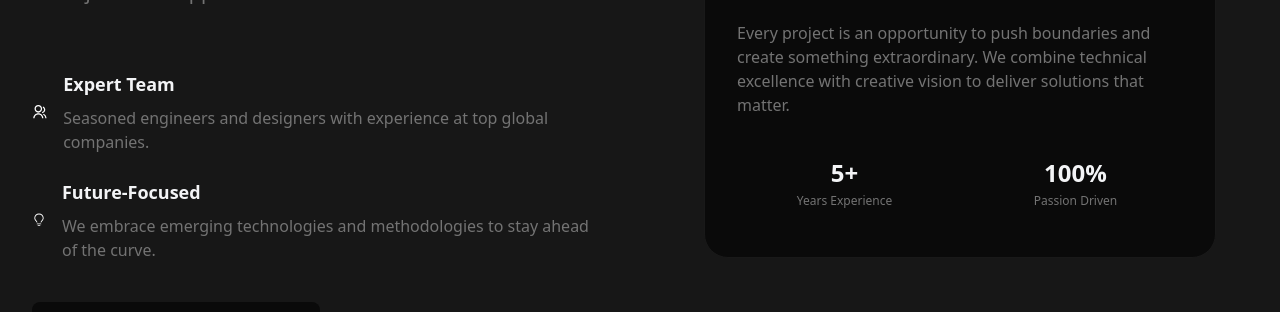
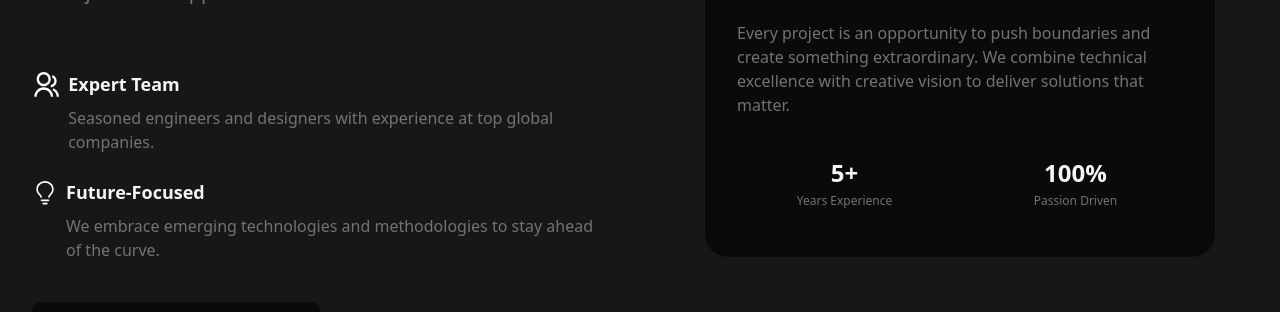
Before and after one commit to mahbubnoyon506/novastack, a Next.js app: page /about in a window 1280 px wide. Shown: the part 545-857 px from the top of the page. Built offline with nearby package versions, Linux system fonts and the light colour scheme.

Commit message:
Icon size updated

```diff
--- a/app/about/components/AboutMissionVision.tsx
+++ b/app/about/components/AboutMissionVision.tsx
@@ -37,8 +37,8 @@ export default function AboutMissionVision() {
           {/* Features */}
           <div className="space-y-6 mb-10">
             {/* Feature 1 */}
-            <div className="flex items-center gap-4">
-              <RiGroupLine color="white" />
+            <div className="flex items-start gap-2">
+              <RiGroupLine color="white" size={30} />
               <div>
                 <h3 className="text-gray-100 font-semibold text-lg mb-2">
                   Expert Team
@@ -51,8 +51,8 @@ export default function AboutMissionVision() {
             </div>
 
             {/* Feature 2 */}
-            <div className="flex items-center gap-4">
-              <GoLightBulb color="white" />
+            <div className="flex items-start gap-2">
+              <GoLightBulb color="white" size={30} />
               <div>
                 <h3 className="text-gray-100 font-semibold text-lg mb-2">
                   Future-Focused
--- a/components/Navbar.tsx
+++ b/components/Navbar.tsx
@@ -53,7 +53,12 @@ export default function Navbar() {
         {menuOpen && (
           <nav className="md:hidden  flex flex-col space-y-4 mt-4 pb-8 text-gray-200">
             {menuItems.map((menu, idx) => (
-              <Link key={idx} href={menu.url} className="nav-link">
+              <Link
+                key={idx}
+                href={menu.url}
+                className="nav-link"
+                onClick={() => setMenuOpen(false)}
+              >
                 {menu.name}
               </Link>
             ))}
```
